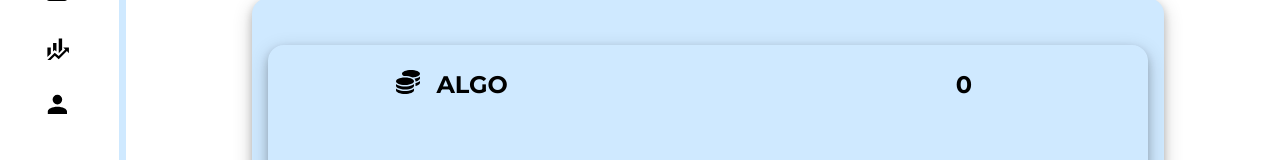
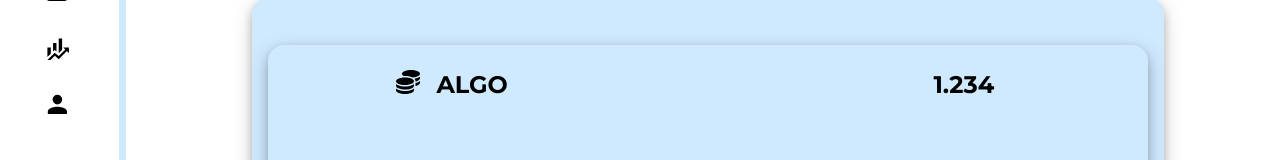
Before and after one commit to VKappaKV/Janus, a React (Vite) app: page / in a window 1280 px wide. Shown: the part 227-387 px from the top of the page. Built offline with nearby package versions, Linux system fonts and the light colour scheme; a web font is replaced by a local one; what algosdk would draw is missing.

Commit message:
prova fix

```diff
--- a/src/Algorand.ts
+++ b/src/Algorand.ts
@@ -142,7 +142,8 @@
 export const acctInfo = async (account: string): Promise<number> => {
   const balance = await algod.accountInformation(account).do();
   console.log(balance);
-  return balance.amount();
+  console.log(balance.amount);
+  return balance.amount;
 };
 export {
   createAccount,
--- a/src/components/sectionComponents/MainButtons.tsx
+++ b/src/components/sectionComponents/MainButtons.tsx
@@ -54,6 +54,7 @@
           setLogicSign(result.logicSign);
           setPrivateKey(result.privateKey);
           setMyAccount(result.account);
+          acctInfo(result.logicSign.address());
           setValue(true);
           setAddress(result.logicSign.address());
         }}
--- a/src/components/sectionComponents/WalletCard.tsx
+++ b/src/components/sectionComponents/WalletCard.tsx
@@ -158,7 +158,6 @@
   useEffect(() => {
     if (value) {
       const balance = acctInfo(address);
-      setShowBalance((bal) => (bal = balance));
     }
   }, [value]);
   return (
@@ -172,7 +171,7 @@
                 <h1>{asset.name}</h1>
               </CardMiddleLeft>
               <CardMiddleRight>
-                <h1>{showBalance}</h1>
+                <h1>{asset.balance}</h1>
               </CardMiddleRight>
             </CardMiddleSection>
           ))}
```
